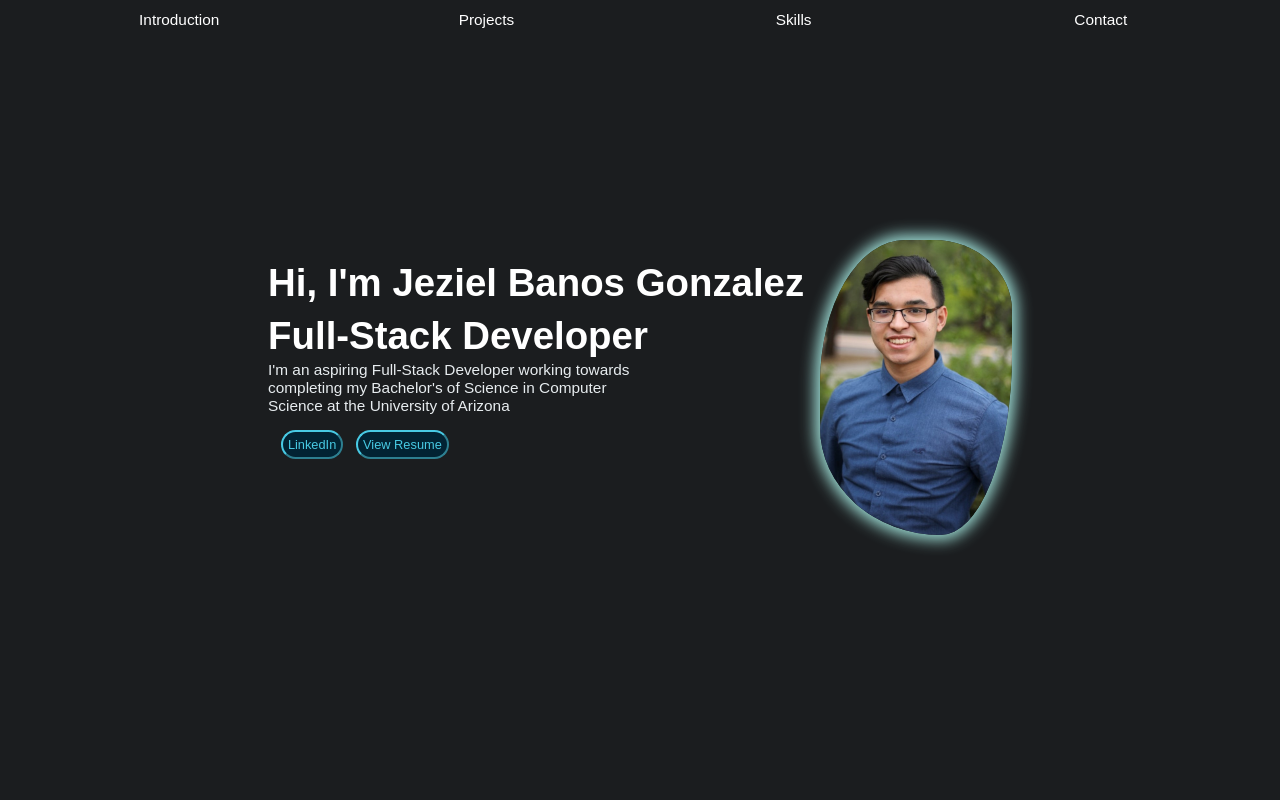
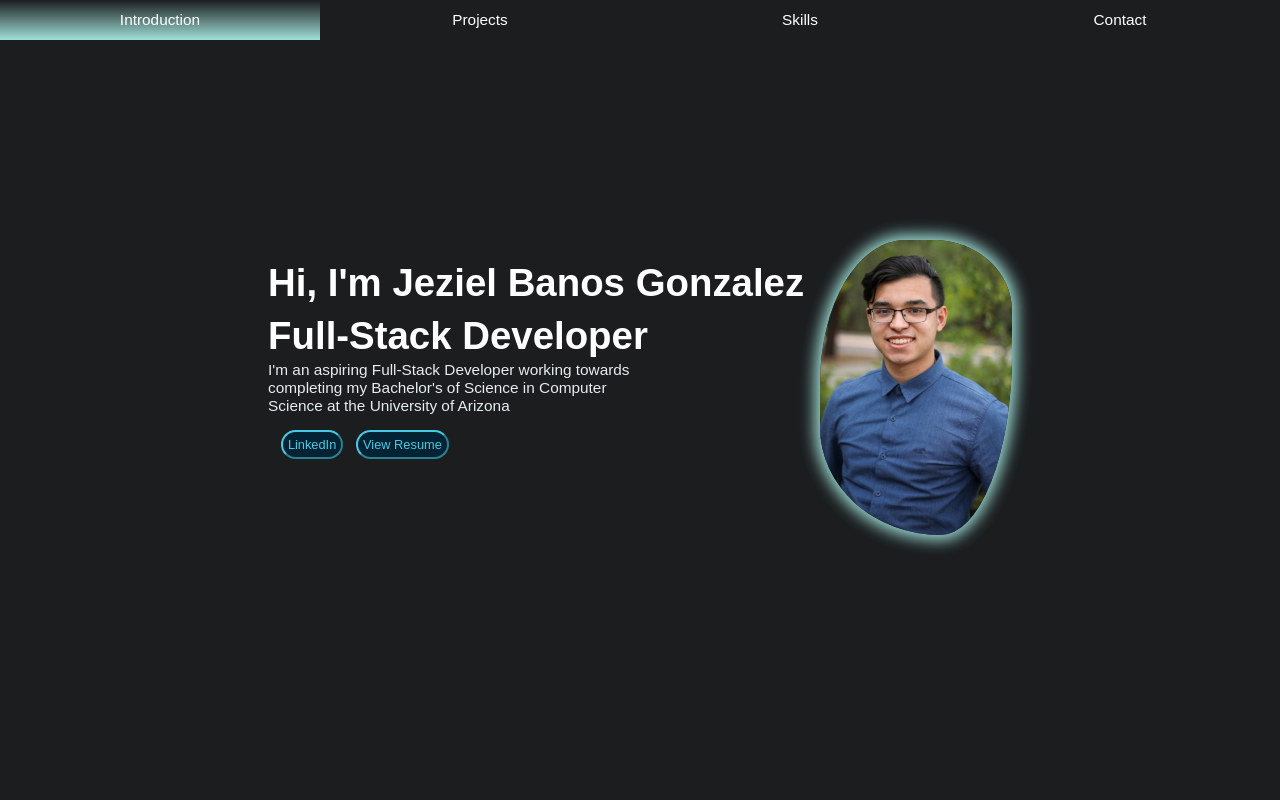
Before and after one commit to Jeziel-BG/PortfolioV2, a React (Create React App) app in the folder portfolio-site/: page / in a window 1280 px wide. Shown: the top 800 px of the page. Built offline with nearby package versions, Linux system fonts and the light colour scheme.

Commit message:
updated dependencies and navbar

```diff
--- a/portfolio-site/src/App.css
+++ b/portfolio-site/src/App.css
@@ -13,7 +13,6 @@
   width: 100%;
   padding: 0px;
   margin: 0px;
-  max-width: 100%;
 }
 
 .navbar > li > button{
@@ -21,7 +20,7 @@
   font-size: 1.2vw;
   background: #1b1d1f;
   color: white;
-  width: 24vw;
+  width: 25vw;
   border: none;
   height: 5vh;
 
--- a/portfolio-site/src/Components/Projects/Projects.jsx
+++ b/portfolio-site/src/Components/Projects/Projects.jsx
@@ -56,7 +56,7 @@ export function Projects(){
                             Contains an introduction, project showcase, education, skills, and contact form section.
                         </p>
                     </div>
-                    <button className="project-button" onClick={() => window.open('https://github.com/Jeziel-BG/portfolio', "_blank")}>View GitHub</button>
+                    <button className="project-button" onClick={() => window.open('https://github.com/Jeziel-BG/PortfolioV2', "_blank")}>View GitHub</button>
                 </div>
                 </div>
 
```
Also changed, not shown: portfolio-site/package.json (+5 -4 lines), 1 other file (tests, documents, lock files or other folders).
